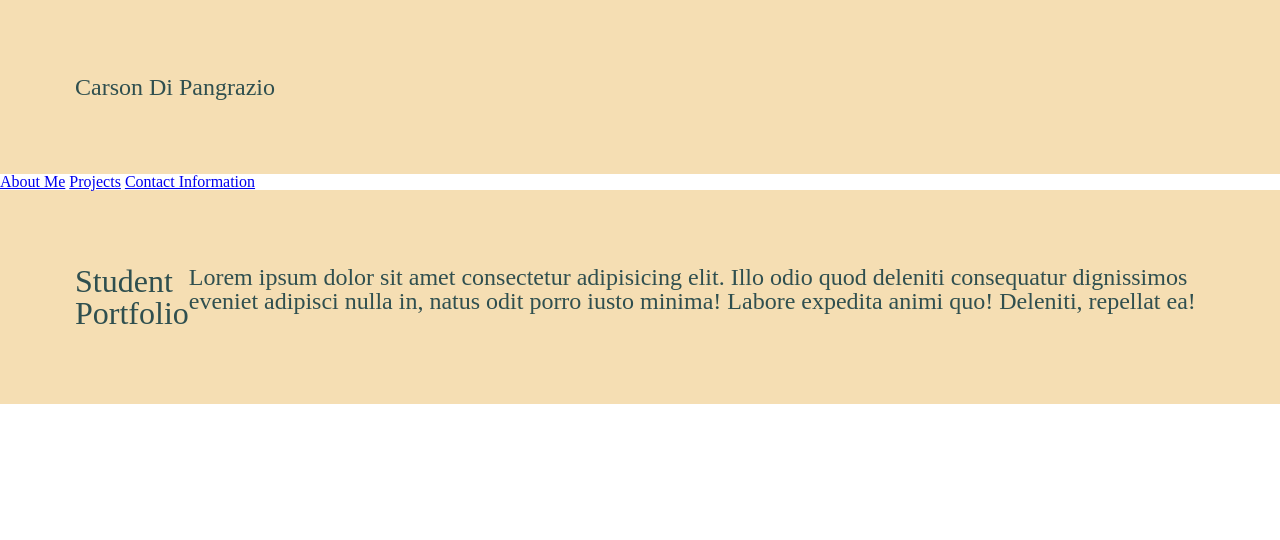
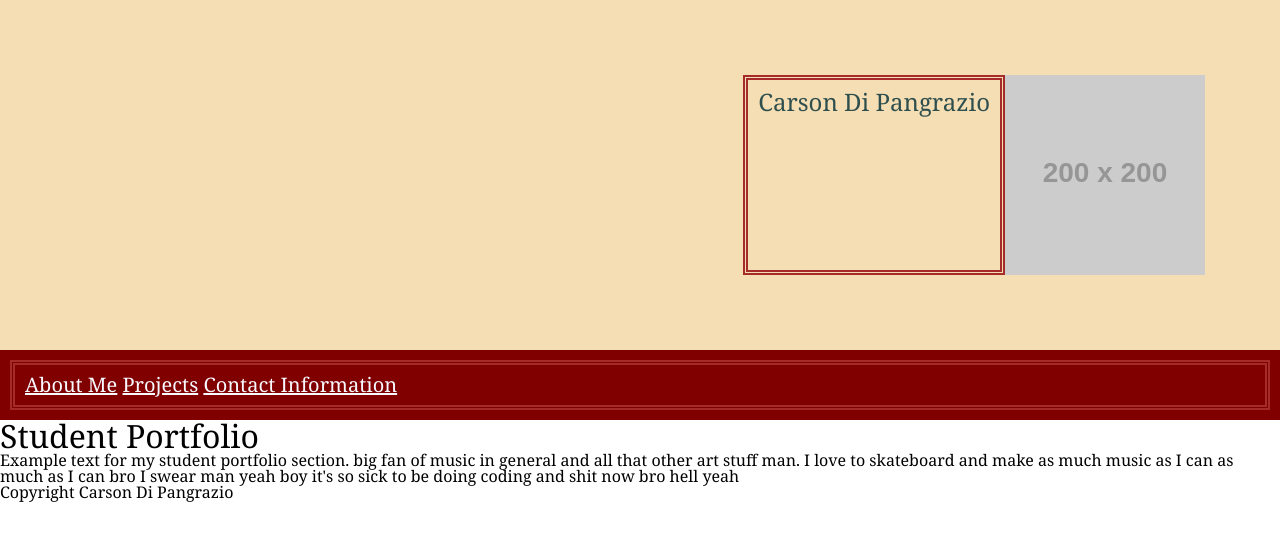
Before and after one commit to carsondipan/html-css-portfolio, a plain HTML site: page index.html in a window 1280 px wide. Drawn offline with Linux system fonts and the light colour scheme; placeholder pictures from the web are drawn by us.

Commit message:
added more styling elements

```diff
--- a/assets/style.css
+++ b/assets/style.css
@@ -1,20 +1,30 @@
 body {
-    font-family: Georgia, 'Times New Roman', Times, serif
+    font-family: Georgia, 'Times New Roman', Times, serif;
     font-size: 16px;
+    display: block;
 }
 
-header {
+.main-header {
     padding: 75px;
     display: flex;
     background-color: wheat;
-    color: darkslategrey;
+    color: black(255, 255, 255);
     border-color: black;
     border-width: 2px;
     font-size: 24px;
+    justify-content: right;
 }
 
 nav {
-
+    font-size: 20px;
+    color: antiquewhite;
+    background-color: maroon;
+    padding: 10px;
+    border: 2px;
+    border-color: darkslategrey;
+}
+nav a {
+    color: ghostwhite;
 }
 h2 {
     font-size: 32px;
@@ -22,5 +32,17 @@ h2 {
 
 h1 {
     justify-content: flex-start;
+    color: darkslategray;
+    border: 5px;
+    border-color: brown;
+    border-style: double;
+    padding: 10px;
+}
 
+.contact {
+    justify-content: center;
 }
+
+footer {
+    justify-content: center;
+}
--- a/index.html
+++ b/index.html
@@ -11,28 +11,30 @@
 </head>
 
 <body>
-    <header>
+    <header class="main-header">
         <h1>Carson Di Pangrazio</h1>
+        <img src="https://via.placeholder.com/200">
     </header>
     <nav>
-        <a href="#">About Me</a>
-        <a href="#">Projects</a>
-        <a href="#">Contact Information</a>
+        <h1>
+            <a href="#">About Me</a>
+            <a href="#">Projects</a>
+            <a href="#">Contact Information</a>
+        </h1>
     </nav>
 
     <main>
         <header class="mainbody">
             <h2>Student Portfolio</h2>
-            <p>Lorem ipsum dolor sit amet consectetur adipisicing elit. Illo odio quod deleniti consequatur dignissimos
-            eveniet adipisci nulla in, natus odit porro iusto minima! Labore expedita animi quo! Deleniti, repellat
-            ea!
+            <p>Example text for my student portfolio section. big fan of music in general and all that other art stuff man. I love to skateboard and make as much music as I can as much as I can bro I swear man yeah boy it's so sick to be doing coding and shit now bro hell yeah
             </p>
         </header>
     </main>
+
 </body>
 
-<footer id="contact">
-
+<footer id="contact" class="contact">
+    <h5>Copyright Carson Di Pangrazio</h5>
 </footer>
 
 </html>
```
